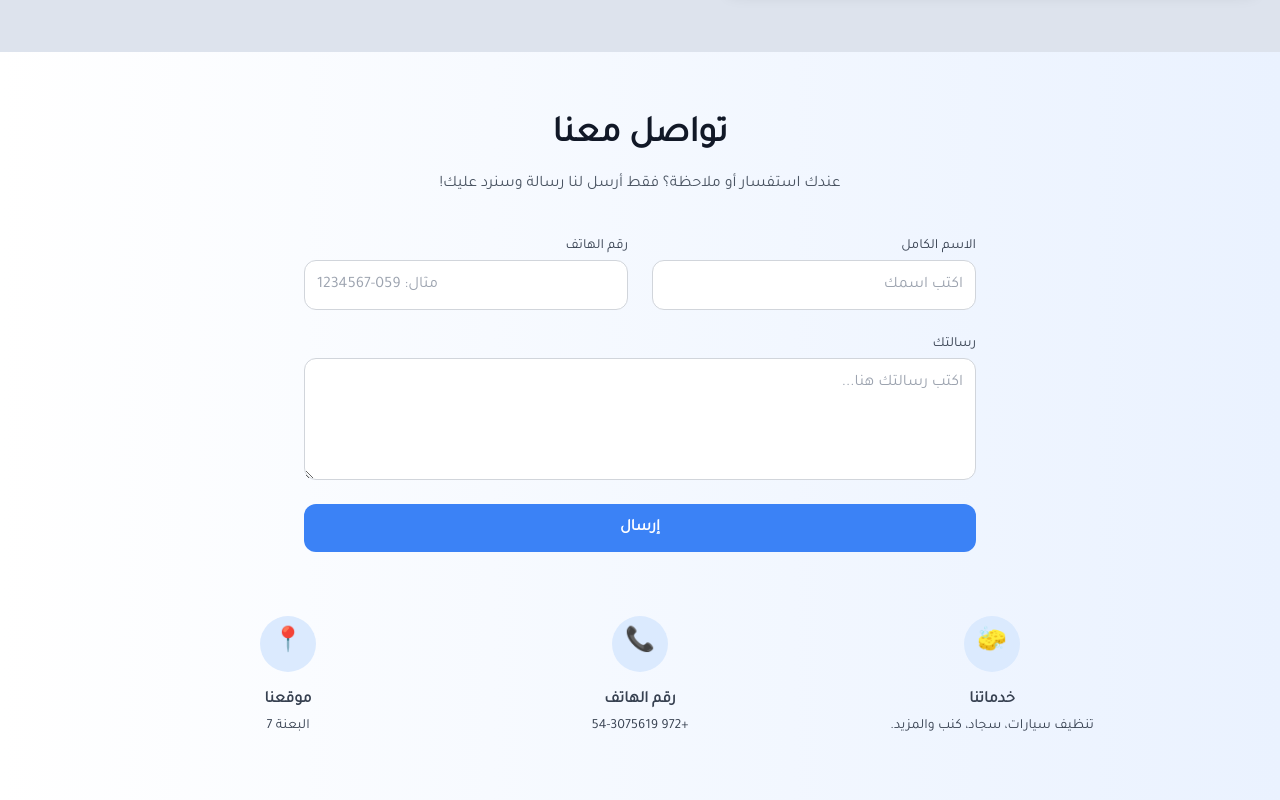
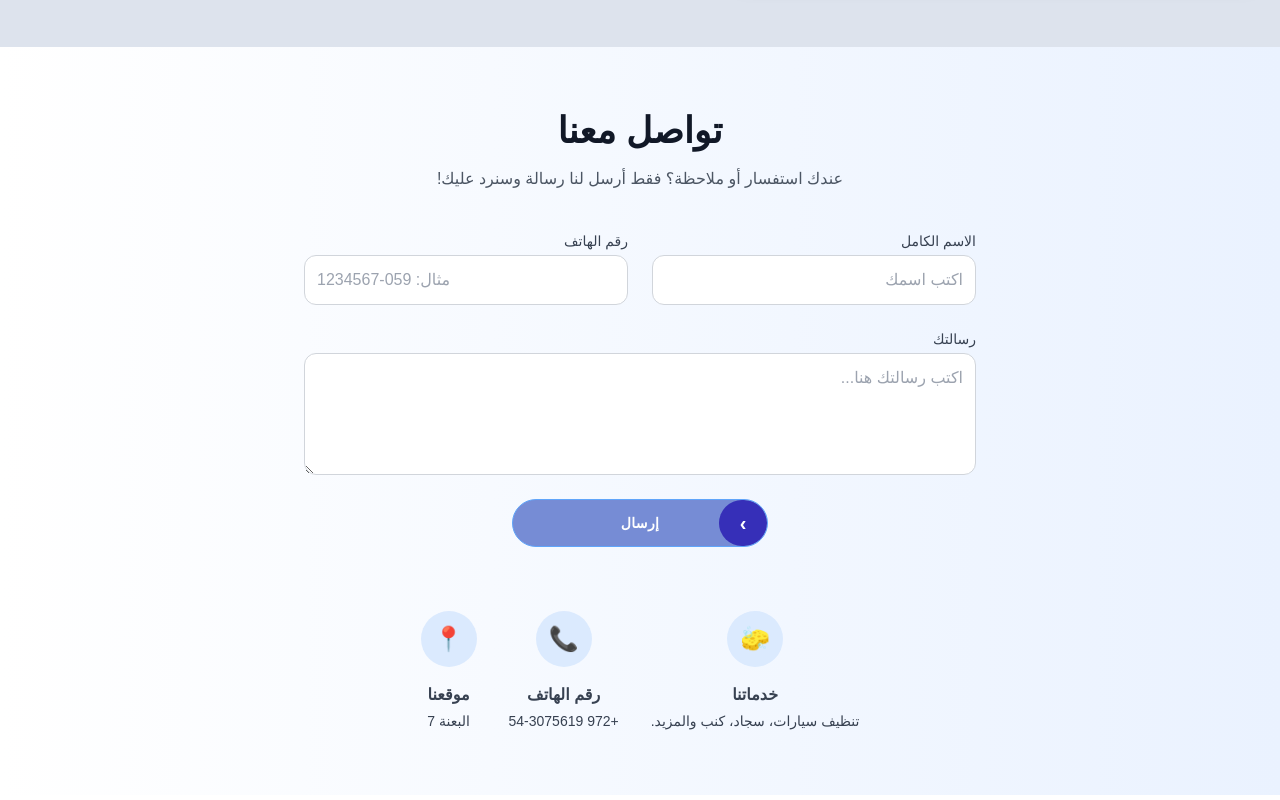
Before and after one commit to Adam46999/LumoraWebsite, a React (Vite) app: page / in a window 1280 px wide. Shown: the part 488-1288 px from the top of the page. Built offline with nearby package versions, Linux system fonts and the light colour scheme.

Commit message:
adding header 5 step

```diff
--- a/index.html
+++ b/index.html
@@ -1,7 +1,7 @@
 <!DOCTYPE html>
 <html lang="en">
   <head>
-    <link href="https://fonts.googleapis.com/css2?family=Tajawal&display=swap" rel="stylesheet">
+<link href="https://fonts.googleapis.com/css2?family=IBM+Plex+Sans+Arabic:wght@400;700&display=swap" rel="stylesheet">
 
     <meta charset="UTF-8" />
     <link rel="icon" href="/favicon.ico" />
--- a/src/components/contact/ContactSection.jsx
+++ b/src/components/contact/ContactSection.jsx
@@ -127,18 +127,25 @@ export default function ContactSection() {
         </div>
 
         {/* الزر */}
-        <div className="sm:col-span-2">
-          <button
-            type="submit"
-            className="w-full bg-[#3B82F6] text-white font-semibold py-3 rounded-xl hover:bg-blue-600 transition"
-          >
-            إرسال
-          </button>
-        </div>
+        <div className="sm:col-span-2 flex justify-center">
+  <div className="sm:col-span-2 flex justify-center">
+  <button
+    type="submit"
+    className="relative flex items-center justify-center w-64 h-12 bg-[#768cd5] rounded-full border border-blue-400 text-white overflow-hidden"
+  >
+    <span className="text-sm font-semibold tracking-wide z-10">إرسال</span>
+    <div className="absolute right-0 top-0 h-full w-12 bg-[#362fb8] flex items-center justify-center rounded-full">
+      <span className="text-xl font-bold text-white">›</span>
+    </div>
+  </button>
+</div>
+
+</div>
+
       </form>
 
       {/* روابط أسفل النموذج */}
-      <div className="max-w-5xl mx-auto mt-16 grid gap-8 sm:grid-cols-3 text-center text-gray-700">
+<div className="max-w-5xl mx-auto mt-16 flex flex-wrap justify-center gap-8 text-center text-gray-700">
         <div
           onClick={() => setIsModalOpen(true)}
           className="flex flex-col items-center cursor-pointer hover:opacity-90 transition"
```
